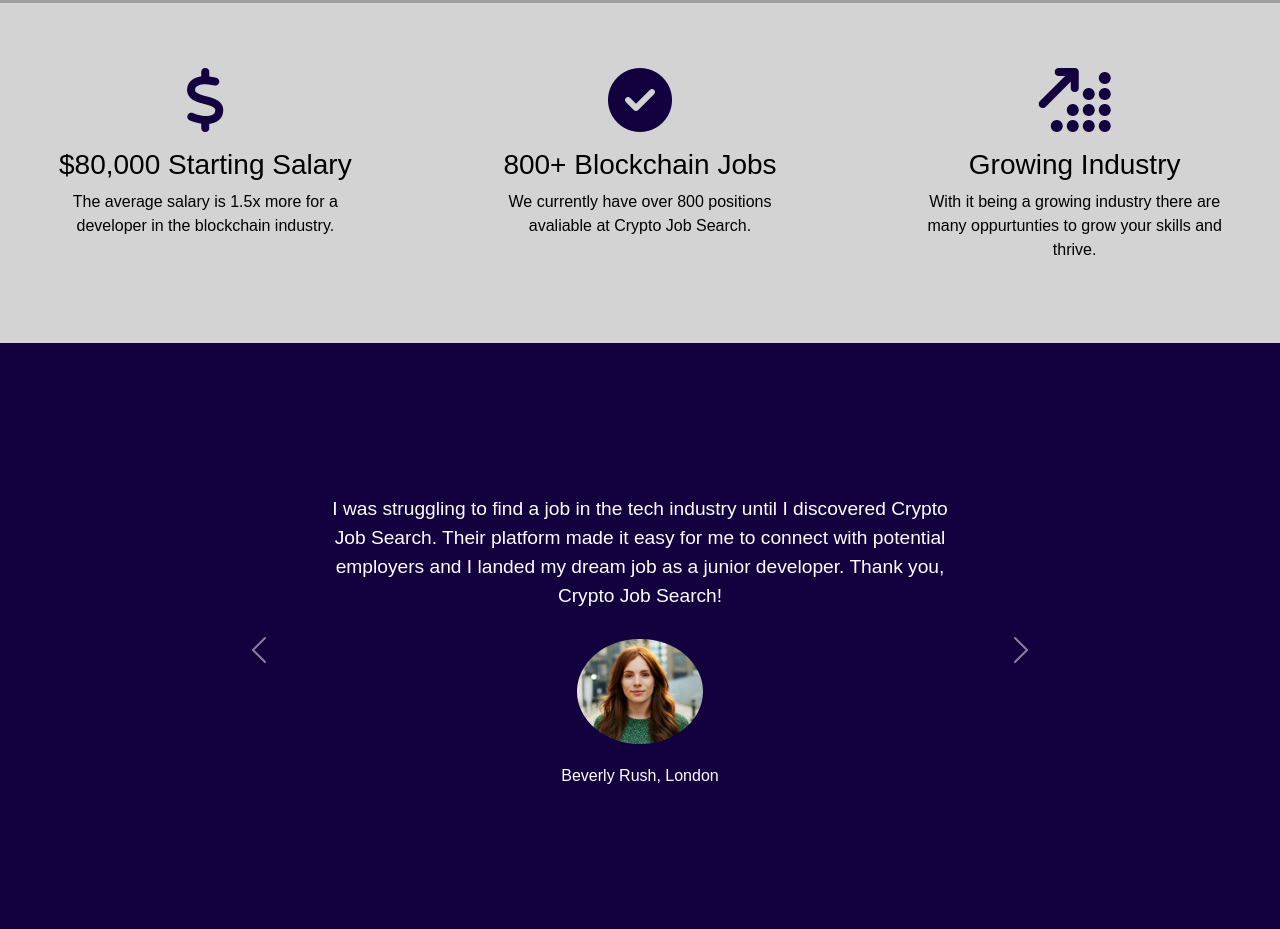
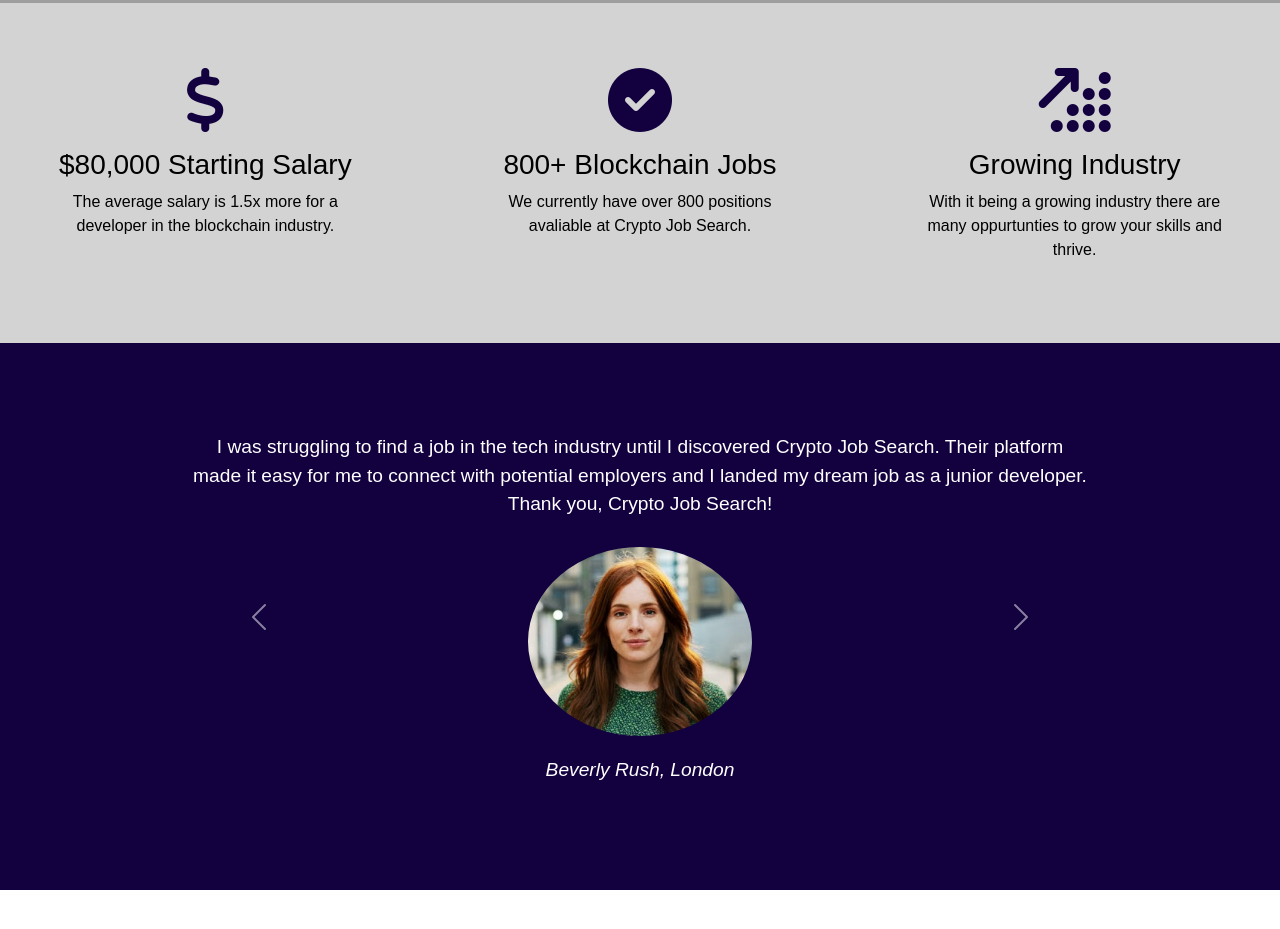
Before and after one commit to aide001/Dev-testimonials, a plain HTML site: page index.html in a window 1280 px wide. Shown: the part 792-1721 px from the top of the page. After the commit the page ends 1682 px from the top, so only its background shows below. Drawn offline with nearby package versions, Linux system fonts and the light colour scheme; grey boxes are pictures that could not be loaded.

Commit message:
Update styles.css

```diff
--- a/css/styles.css
+++ b/css/styles.css
@@ -142,11 +142,26 @@
 
     .testimonial-image {
 
-        width:20%;
+        width:25%;
         border-radius:100%;
         margin:20px;
     }
 
+.testimonial-text{
+
+        width:100%;
+        text-align: center;
+        font-family: 'Arial';
+    }
+
+
+.personname {
+
+        width:100%;
+        text-align: center;
+        font-family: 'Arial';
+        font-size: 1.2rem;
+        font-style: italic;
 
     .carousel-item {
 
```
